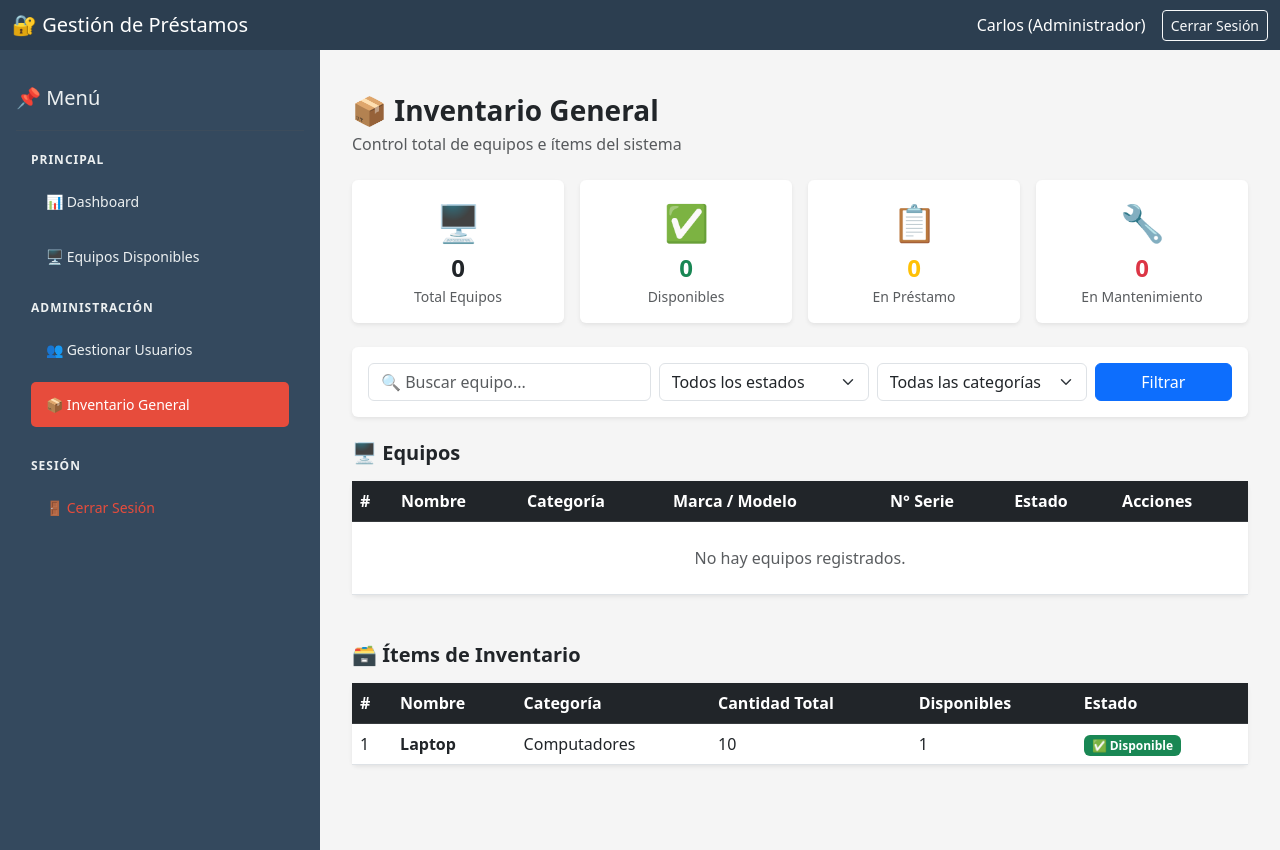
After one commit to josepdf123/proyectoDosPrestamos, a Django app: page /inventario/ in a window 1280 px wide. The commit adds this page. Run offline with Django 5.2, Linux system fonts and the light colour scheme; a user stored in the database is signed in; data comes from the database, SQL or seed files in the repository; both versions use the stored data as it was after the commit.

Commit message:
"HU16: Inventario general para administrador
- CA1: Vista inventario_general con lista de equipos e ítems, filtros por estado y categoría
- CA2: Vista inventario_detalle con responsable actual, historial de préstamos y tickets"

```diff
--- a/accounts/templates/accounts/base.html
+++ b/accounts/templates/accounts/base.html
@@ -87,6 +87,14 @@
                                 👥 Gestionar Usuarios
                             </a>
                         </div>
+                        <div class="sidebar-item">
+                            <a href="{% url 'inventario_general' %}" class="sidebar-link {% if request.resolver_match.url_name == 'inventario_general' or request.resolver_match.url_name == 'inventario_detalle' %}active{% endif %}">
+                                📦 Inventario General
+                            </a>
+                        </div>
+
+
+
                     {% endif %}
 
                     <!-- MENÚ SALIDA -->
--- /dev/null
+++ b/accounts/templates/accounts/inventario_general.html
@@ -0,0 +1,181 @@
+{% extends 'accounts/base.html' %}
+{% block title %}Inventario General{% endblock %}
+{% block content %}
+<div class="container-fluid py-4">
+
+    <!-- Encabezado -->
+    <div class="d-flex justify-content-between align-items-center mb-4">
+        <div>
+            <h3 class="fw-bold mb-1">📦 Inventario General</h3>
+            <p class="text-muted mb-0">Control total de equipos e ítems del sistema</p>
+        </div>
+    </div>
+
+    <!-- Estadísticas -->
+    <div class="row g-3 mb-4">
+        <div class="col-md-3">
+            <div class="card border-0 shadow-sm text-center p-3">
+                <div style="font-size:36px;">🖥️</div>
+                <div class="fw-bold fs-4">{{ total_equipos }}</div>
+                <div class="text-muted small">Total Equipos</div>
+            </div>
+        </div>
+        <div class="col-md-3">
+            <div class="card border-0 shadow-sm text-center p-3">
+                <div style="font-size:36px;">✅</div>
+                <div class="fw-bold fs-4 text-success">{{ total_disponibles }}</div>
+                <div class="text-muted small">Disponibles</div>
+            </div>
+        </div>
+        <div class="col-md-3">
+            <div class="card border-0 shadow-sm text-center p-3">
+                <div style="font-size:36px;">📋</div>
+                <div class="fw-bold fs-4 text-warning">{{ total_prestados }}</div>
+                <div class="text-muted small">En Préstamo</div>
+            </div>
+        </div>
+        <div class="col-md-3">
+            <div class="card border-0 shadow-sm text-center p-3">
+                <div style="font-size:36px;">🔧</div>
+                <div class="fw-bold fs-4 text-danger">{{ total_mantenimiento }}</div>
+                <div class="text-muted small">En Mantenimiento</div>
+            </div>
+        </div>
+    </div>
+
+    <!-- Filtros -->
+    <div class="card border-0 shadow-sm mb-4">
+        <div class="card-body">
+            <form method="get" class="row g-2 align-items-end">
+                <div class="col-md-4">
+                    <input type="text" name="busqueda" value="{{ busqueda }}"
+                           class="form-control" placeholder="🔍 Buscar equipo...">
+                </div>
+                <div class="col-md-3">
+                    <select name="estado" class="form-select">
+                        <option value="">Todos los estados</option>
+                        {% for valor, etiqueta in estados %}
+                            <option value="{{ valor }}" {% if estado_filtro == valor %}selected{% endif %}>
+                                {{ etiqueta }}
+                            </option>
+                        {% endfor %}
+                    </select>
+                </div>
+                <div class="col-md-3">
+                    <select name="categoria" class="form-select">
+                        <option value="">Todas las categorías</option>
+                        {% for cat in categorias %}
+                            <option value="{{ cat.id }}" {% if categoria_filtro == cat.id|stringformat:"s" %}selected{% endif %}>
+                                {{ cat.nombre }}
+                            </option>
+                        {% endfor %}
+                    </select>
+                </div>
+                <div class="col-md-2">
+                    <button type="submit" class="btn btn-primary w-100">Filtrar</button>
+                </div>
+            </form>
+        </div>
+    </div>
+
+    <!-- Tabla Equipos -->
+    <h5 class="fw-bold mb-3">🖥️ Equipos</h5>
+    <div class="card border-0 shadow-sm mb-5">
+        <div class="table-responsive">
+            <table class="table table-hover mb-0">
+                <thead class="table-dark">
+                    <tr>
+                        <th>#</th>
+                        <th>Nombre</th>
+                        <th>Categoría</th>
+                        <th>Marca / Modelo</th>
+                        <th>N° Serie</th>
+                        <th>Estado</th>
+                        <th>Acciones</th>
+                    </tr>
+                </thead>
+                <tbody>
+                    {% for equipo in equipos %}
+                    <tr>
+                        <td>{{ forloop.counter }}</td>
+                        <td><strong>{{ equipo.nombre }}</strong></td>
+                        <td>{{ equipo.categoria.nombre|default:"—" }}</td>
+                        <td>{{ equipo.marca|default:"—" }} / {{ equipo.modelo|default:"—" }}</td>
+                        <td><code>{{ equipo.numero_serie|default:"—" }}</code></td>
+                        <td>
+                            {% if equipo.estado == 'disponible' %}
+                                <span class="badge bg-success">✅ Disponible</span>
+                            {% elif equipo.estado == 'prestado' %}
+                                <span class="badge bg-warning text-dark">📋 Prestado</span>
+                            {% elif equipo.estado == 'mantenimiento' %}
+                                <span class="badge bg-danger">🔧 Mantenimiento</span>
+                            {% elif equipo.estado == 'dañado' %}
+                                <span class="badge bg-secondary">⚠️ Dañado</span>
+                            {% elif equipo.estado == 'dado_de_baja' %}
+                                <span class="badge bg-dark">🚫 Baja</span>
+                            {% endif %}
+                        </td>
+                        <td>
+                            <a href="{% url 'inventario_detalle' equipo.pk %}"
+                               class="btn btn-sm btn-outline-primary">
+                                🔍 Ver detalle
+                            </a>
+                        </td>
+                    </tr>
+                    {% empty %}
+                    <tr>
+                        <td colspan="7" class="text-center text-muted py-4">No hay equipos registrados.</td>
+                    </tr>
+                    {% endfor %}
+                </tbody>
+            </table>
+        </div>
+    </div>
+
+    <!-- Tabla Items -->
+    <h5 class="fw-bold mb-3">🗃️ Ítems de Inventario</h5>
+    <div class="card border-0 shadow-sm">
+        <div class="table-responsive">
+            <table class="table table-hover mb-0">
+                <thead class="table-dark">
+                    <tr>
+                        <th>#</th>
+                        <th>Nombre</th>
+                        <th>Categoría</th>
+                        <th>Cantidad Total</th>
+                        <th>Disponibles</th>
+                        <th>Estado</th>
+                    </tr>
+                </thead>
+                <tbody>
+                    {% for item in items %}
+                    <tr>
+                        <td>{{ forloop.counter }}</td>
+                        <td><strong>{{ item.nombre }}</strong></td>
+                        <td>{{ item.categoria.nombre|default:"—" }}</td>
+                        <td>{{ item.cantidad }}</td>
+                        <td>{{ item.cantidad_disponible }}</td>
+                        <td>
+                            {% if item.estado == 'disponible' %}
+                                <span class="badge bg-success">✅ Disponible</span>
+                            {% elif item.estado == 'prestado' %}
+                                <span class="badge bg-warning text-dark">📋 Prestado</span>
+                            {% elif item.estado == 'dañado' %}
+                                <span class="badge bg-secondary">⚠️ Dañado</span>
+                            {% elif item.estado == 'dado_de_baja' %}
+                                <span class="badge bg-dark">🚫 Baja</span>
+                            {% endif %}
+                        </td>
+                    </tr>
+                    {% empty %}
+                    <tr>
+                        <td colspan="6" class="text-center text-muted py-4">No hay ítems registrados.</td>
+                    </tr>
+                    {% endfor %}
+                </tbody>
+            </table>
+        </div>
+    </div>
+
+</div>
+{% endblock %}
--- a/accounts/urls.py
+++ b/accounts/urls.py
@@ -47,4 +47,9 @@ urlpatterns = [
     path('tickets/', views.tickets_lista_view, name='tickets_lista'),
     path('tickets/crear/', views.ticket_crear_view, name='ticket_crear'),
     path('tickets/editar/<int:pk>/', views.ticket_editar_view, name='ticket_editar'),
+
+    # HU16 - Inventario General (Administrador)
+    path('inventario/', views.inventario_general_view, name='inventario_general'),
+    path('inventario/<int:pk>/', views.inventario_detalle_view, name='inventario_detalle'),
+
 ]
--- a/accounts/views.py
+++ b/accounts/views.py
@@ -806,3 +806,79 @@ def ticket_editar_view(request, pk):
     }
 
     return render(request, 'accounts/ticket_editar.html', context)
+
+
+# ─── HU16: INVENTARIO GENERAL (ADMINISTRADOR) ────────────────────────────────
+
+@solo_administrador
+def inventario_general_view(request):
+    """HU16 CA1: Ver inventario completo de equipos e ítems"""
+    equipos = Equipo.objects.all().order_by('nombre')
+    items = Item.objects.all().order_by('nombre')
+
+    # Filtro por estado equipos
+    estado_filtro = request.GET.get('estado', '')
+    if estado_filtro:
+        equipos = equipos.filter(estado=estado_filtro)
+
+    # Filtro por categoría
+    categoria_filtro = request.GET.get('categoria', '')
+    if categoria_filtro:
+        equipos = equipos.filter(categoria__id=categoria_filtro)
+
+    # Búsqueda
+    busqueda = request.GET.get('busqueda', '').strip()
+    if busqueda:
+        equipos = equipos.filter(
+            Q(nombre__icontains=busqueda) |
+            Q(marca__icontains=busqueda) |
+            Q(modelo__icontains=busqueda) |
+            Q(numero_serie__icontains=busqueda)
+        )
+        items = items.filter(
+            Q(nombre__icontains=busqueda) |
+            Q(descripcion__icontains=busqueda)
+        )
+
+    categorias = CategoriaEquipo.objects.all()
+
+    context = {
+        'equipos': equipos,
+        'items': items,
+        'categorias': categorias,
+        'estados': Equipo.ESTADO_CHOICES,
+        'estado_filtro': estado_filtro,
+        'categoria_filtro': categoria_filtro,
+        'busqueda': busqueda,
+        # Estadísticas
+        'total_equipos': Equipo.objects.count(),
+        'total_disponibles': Equipo.objects.filter(estado='disponible').count(),
+        'total_prestados': Equipo.objects.filter(estado='prestado').count(),
+        'total_mantenimiento': Equipo.objects.filter(estado='mantenimiento').count(),
+        'total_items': Item.objects.count(),
+    }
+    return render(request, 'accounts/inventario_general.html', context)
+
+
+@solo_administrador
+def inventario_detalle_view(request, pk):
+    """HU16 CA2: Ver detalle de un equipo con historial y estado"""
+    equipo = get_object_or_404(Equipo, pk=pk)
+    historial_prestamos = Prestamo.objects.filter(equipo=equipo).order_by('-creado_en')
+    tickets = Ticket.objects.filter(equipo=equipo).order_by('-fecha_creacion')
+
+    # Responsable actual (préstamo aprobado o entregado activo)
+    responsable = Prestamo.objects.filter(
+        equipo=equipo,
+        estado__in=['aprobado', 'entregado']
+    ).first()
+
+    context = {
+        'equipo': equipo,
+        'historial_prestamos': historial_prestamos,
+        'tickets': tickets,
+        'responsable': responsable,
+        'total_prestamos': historial_prestamos.count(),
+        'total_tickets': tickets.count(),
+    }
+    return render(request, 'accounts/inventario_detalle.html', context)
```
Also changed, not shown: accounts/templates/accounts/inventario_detalle.html (added, +188 -0 lines), db.sqlite3.
